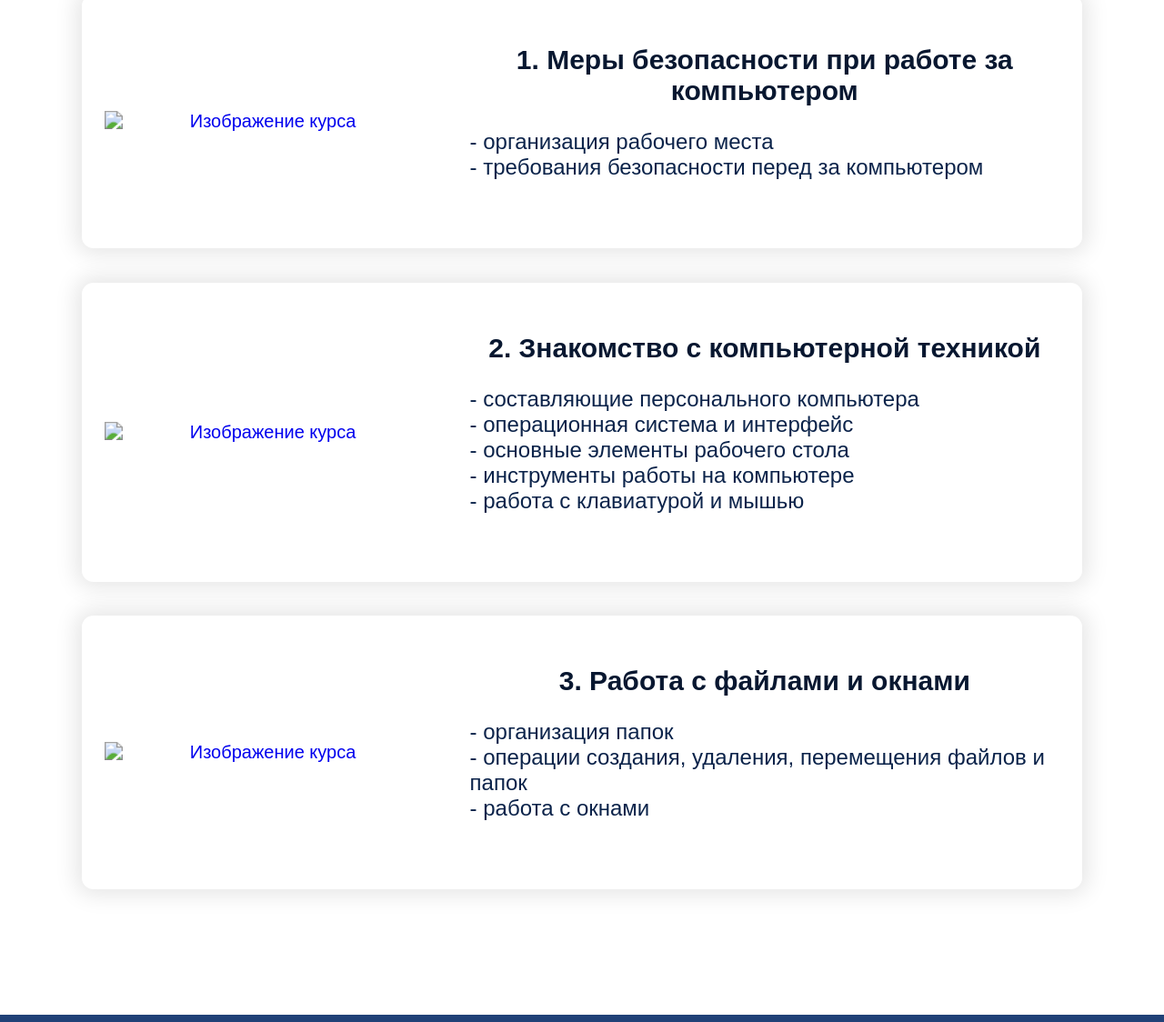
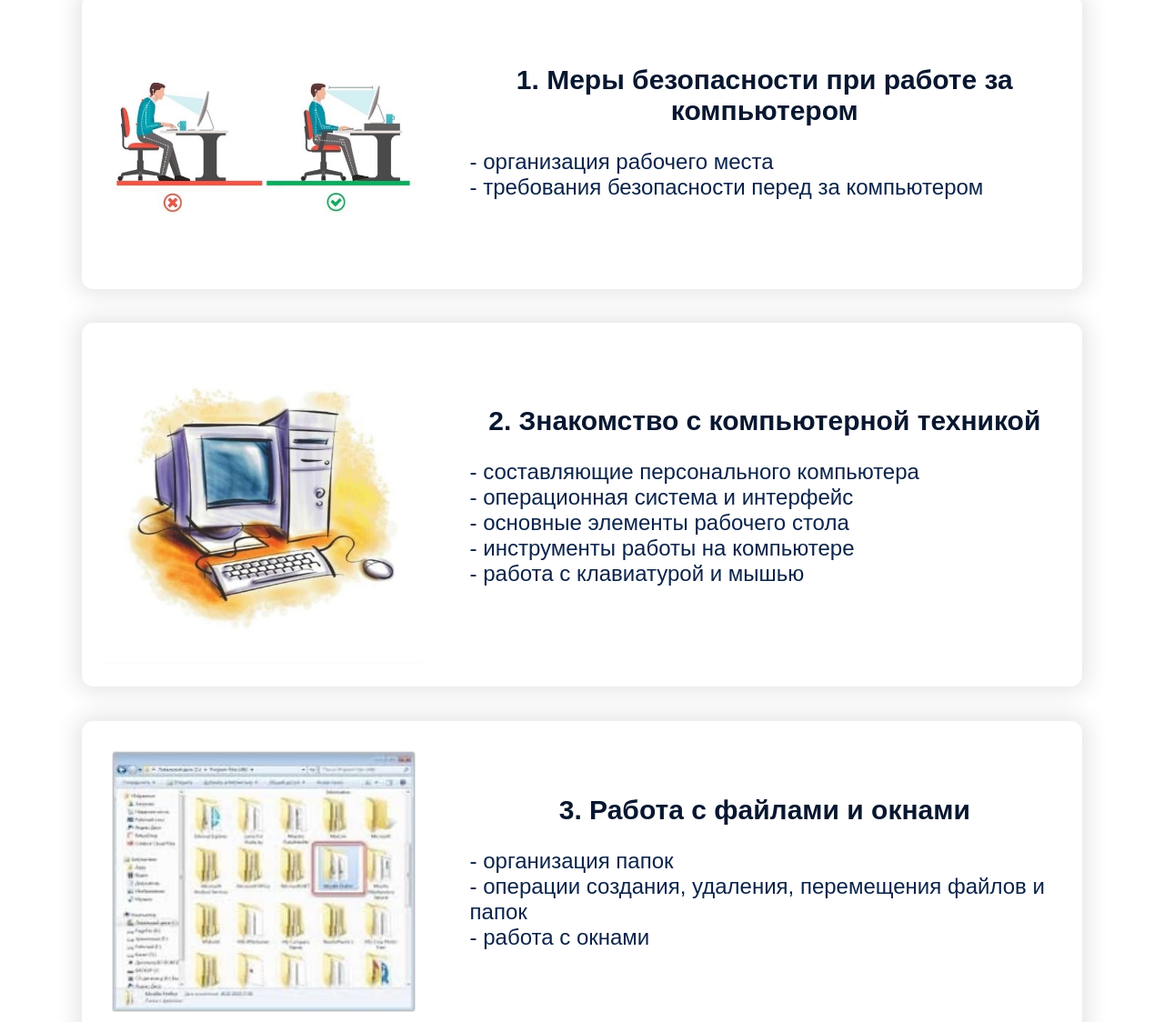
Before and after one commit to kamiamon/computer-skills, a plain HTML site: page index.html in a window 1280 px wide. Shown: the part 240-1364 px from the top of the page at 91% size. Drawn offline with Linux system fonts and the light colour scheme.

Commit message:
Add files via upload

```diff
--- a/index.html
+++ b/index.html
@@ -23,7 +23,7 @@
 			<a href="course1.html">
 				<div class="course-panel">
 					<div class="course-image">
-						<img src="image.jpg" alt="Изображение курса">
+						<img src="1.jpg" alt="Изображение курса">
 					</div>
 					<div class="course-details">
 						<h3>1. Меры безопасности при работе за компьютером</h3>
@@ -35,7 +35,7 @@
 			<a href="course2.html">
 				<div class="course-panel">
 					<div class="course-image">
-						<img src="image.jpg" alt="Изображение курса">
+						<img src="2.jpg" alt="Изображение курса">
 					</div>
 					<div class="course-details">
 						<h3>2. Знакомство с компьютерной техникой</h3>
@@ -50,7 +50,7 @@
 			<a href="course3.html">
 				<div class="course-panel">
 					<div class="course-image">
-						<img src="image.jpg" alt="Изображение курса">
+						<img src="3.jpg" alt="Изображение курса">
 					</div>
 					<div class="course-details">
 						<h3>3. Работа с файлами и окнами</h3>
```
Also changed, not shown: 1.jpg (added), 2.jpg (added), 3.jpg (added).
